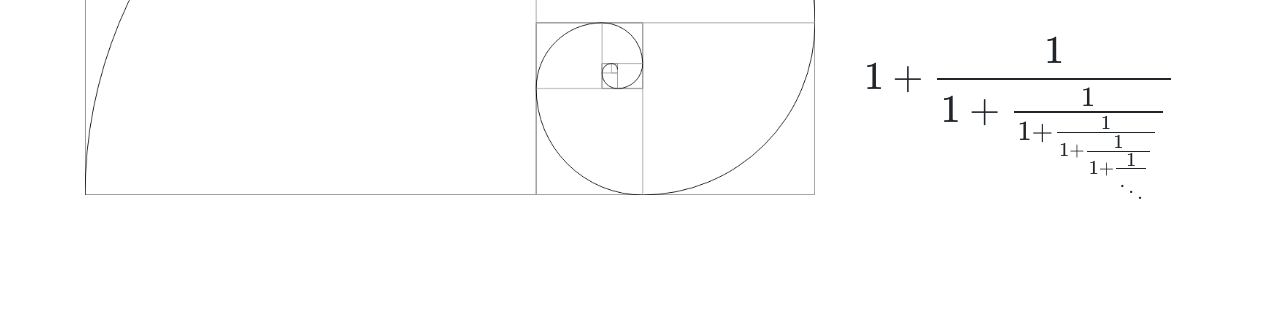
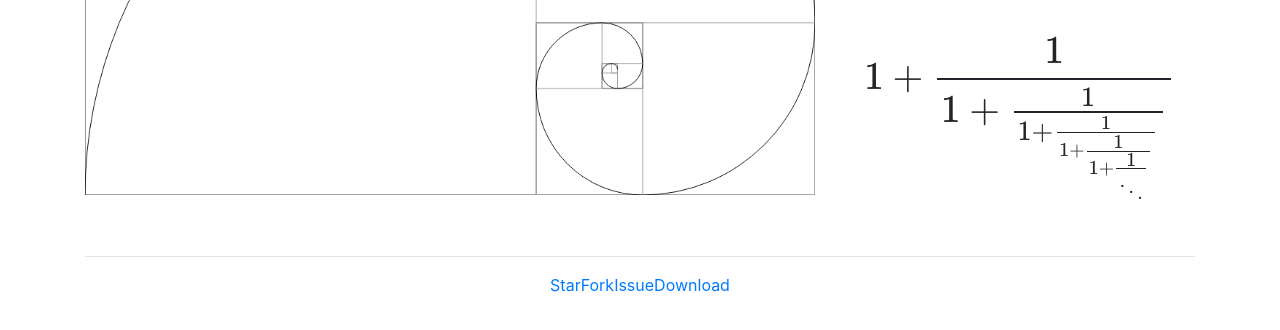
Before and after one commit to KinoxKlark/golden-spiral, a plain HTML site: page index.html in a window 1280 px wide. Shown: the part 312-642 px from the top of the page. Drawn offline with nearby package versions, Linux system fonts and the light colour scheme; some packages are replaced by stand-ins of ours.

Commit message:
add github buttons

```diff
--- a/index.html
+++ b/index.html
@@ -38,9 +38,18 @@
             </div>
         </div>
 
+        <hr/>
+
+        <div  class="row justify-content-center">
+            <a class="github-button" href="https://github.com/KinoxKlark/golden-spiral" data-icon="octicon-star" data-size="large" aria-label="Star KinoxKlark/golden-spiral on GitHub">Star</a>
+            <a class="github-button" href="https://github.com/KinoxKlark/golden-spiral/fork" data-icon="octicon-repo-forked" data-size="large" aria-label="Fork KinoxKlark/golden-spiral on GitHub">Fork</a>
+            <a class="github-button" href="https://github.com/KinoxKlark/golden-spiral/issues" data-icon="octicon-issue-opened" data-size="large" aria-label="Issue KinoxKlark/golden-spiral on GitHub">Issue</a>
+            <a class="github-button" href="https://github.com/KinoxKlark/golden-spiral/archive/master.zip" data-icon="octicon-cloud-download" data-size="large" aria-label="Download KinoxKlark/golden-spiral on GitHub">Download</a>
+        </div>
+
     </div>
 
-
+    <script async defer src="https://buttons.github.io/buttons.js"></script>
     <script type="text/x-mathjax-config">
         MathJax.Hub.Config({
           tex2jax: {inlineMath: [['$','$'], ['\\(','\\)']]}
```
